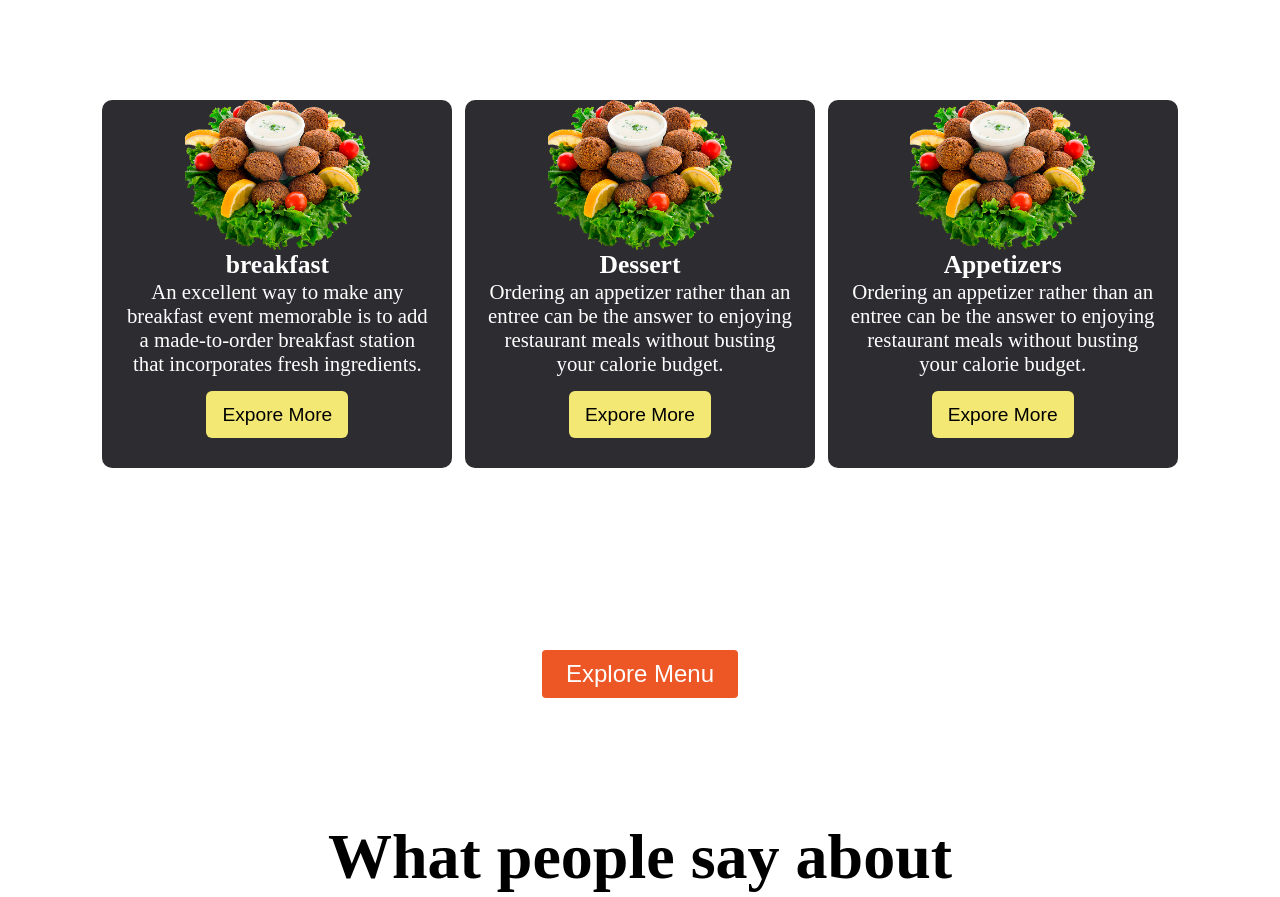
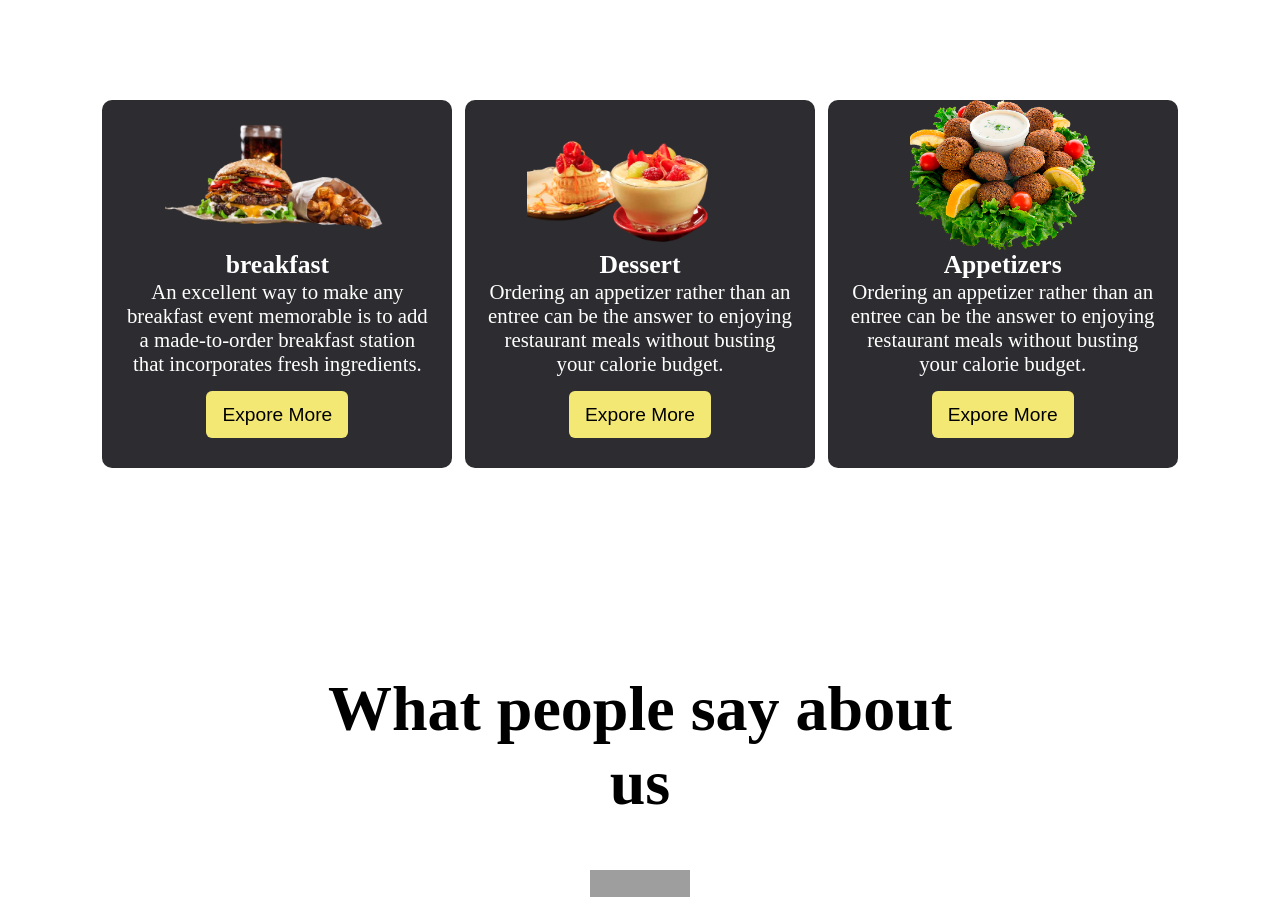
Before and after one commit to Jobsidney/The-Villa, a React (Create React App) app in the folder FrontEnd/: page / in a window 1280 px wide. Shown: the part 1720-2617 px from the top of the page. Built offline with nearby package versions, Linux system fonts and the light colour scheme; grey boxes are pictures that could not be loaded; a web font is replaced by a local one.

Commit message:
Sampe menu images

```diff
--- a/FrontEnd/src/App.css
+++ b/FrontEnd/src/App.css
@@ -301,6 +301,9 @@ button{
   margin-top: 3rem;
   margin-bottom: 3rem;
 }
+.btn{
+  margin-left:40%;
+ }
 
 .menu button.btn {
   justify-content: center;
--- a/FrontEnd/src/components/MENU/Menu.js
+++ b/FrontEnd/src/components/MENU/Menu.js
@@ -20,7 +20,7 @@ function Menu() {
     <div class="links">
         <ul>
             <li><Link to="/" className="home">Home</Link></li>
-            <li><Link to="quickDrinks/" className="">Quick</Link></li>
+            <li><Link to="quickDrinks" className="">Quick</Link></li>
             <li><Link to="breakfast">Breakfast</Link></li>
             <li><Link to="lunchDinner">Lunch/ Dinner</Link></li>
             <li><Link to="desserts">Dessert</Link></li>
--- a/FrontEnd/src/components/SampleMenu/SampleMenu.js
+++ b/FrontEnd/src/components/SampleMenu/SampleMenu.js
@@ -8,14 +8,14 @@ function SampleMenu() {
         {
             title: 'breakfast',
             descr: "An excellent way to make any breakfast event memorable is to add a made-to-order breakfast station that incorporates fresh ingredients.",
-            image: "../../images/food2.png",
+            image: "../../images/burger.png",
             alternative: "Burger image",
             link: "/menu"
         },
         {
             title: 'Dessert',
             descr: "Ordering an appetizer rather than an entree can be the answer to enjoying restaurant meals without busting your calorie budget.",
-            image: "../../images/food2.png",
+            image: "../../images/dessert.png",
             alternative: "Dessert image",
             link: "/menu"
         },
@@ -49,8 +49,8 @@ function SampleMenu() {
             data.map(item=><Link to={item.link}><MenuCard title={item.title} descr={item.descr} image={item.image} alternative={item.alternative} link={item.link}/></Link>)
         }
     </div>
-    <Button word={"Explore Menu"} classN={'btn'}/>
-    <div className="empty"></div>
+    {/* <Link to='menu'><Button word={"Explore Menu"} classN={'btn'} link='/menu'/></Link> */}
+    <div className="empty" ></div>
     </div>
 
   )
--- a/FrontEnd/src/index.js
+++ b/FrontEnd/src/index.js
@@ -23,8 +23,9 @@ root.render(
           <Route path="desserts" element={<Dessert/>}/>
           <Route path="breakfast" element={<BreakFast/>}/>
           <Route path="lunchDinner" element={<Lunch/>}/>
-          <Route path="quickDrinks/" element={<QuickDrinks/>}/>
+          <Route path="quickDrinks" element={<QuickDrinks/>}/>
     </Route>
+    <Route path='/login' element={<Form/>}/>
   </Routes>
   </BrowserRouter>
   </React.StrictMode>
```
